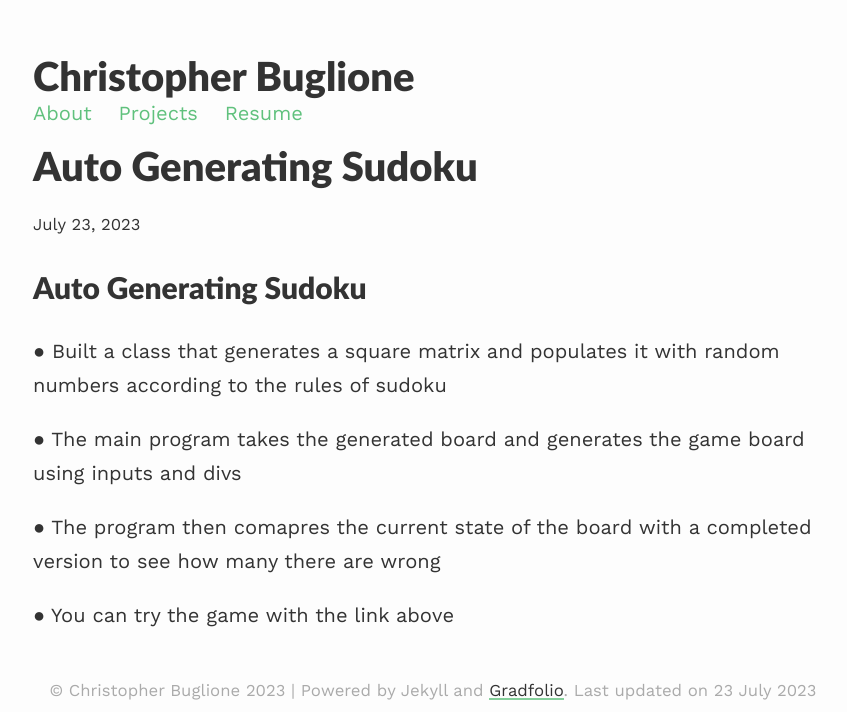
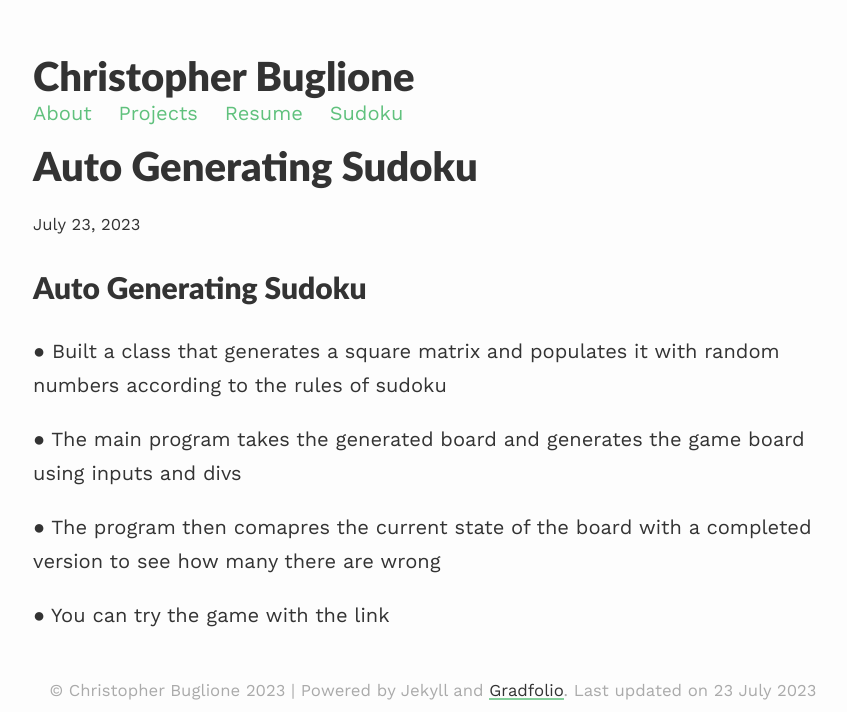
Before and after one commit to chris9084/Website, a Jekyll site: the page built from _projects/3_project.md, in a window 1280 px wide. Shown: the top 712 px of the page, without its empty margins (207-1054 px from the left). Built offline with Jekyll 4.4.1, drawn with Linux system fonts in a browser that asks for light colours; nearby versions of some CDN libraries.

Commit message:
Add web app

```diff
--- /dev/null
+++ b/_includes/navigation2.html
@@ -0,0 +1,6 @@
+<div class="links scroll">
+    <a href="{{site.baseurl}}/">About</a>
+    <a href="{{site.baseurl}}/projects/">Projects</a>
+    <a href="{{site.baseurl}}/Buglione Chris resume.pdf">Resume</a>
+    <a href="{{site.baseurl}}/Sudoku web app/index.html">Sudoku</a>
+</div>
--- /dev/null
+++ b/_layouts/default2.html
@@ -0,0 +1,52 @@
+---
+# layout: compress
+---
+<!DOCTYPE html>
+<html>
+
+    <head>
+        <meta charset="utf-8">
+        <meta content="width=device-width, initial-scale=1" name="viewport">
+        <link rel="stylesheet" href="{{site.baseurl}}/assets/css/main.css">
+
+        <h1 class="post-headline">{{site.title}}</h1>
+        <h3 class="post-description">{{site.description}}</h3>
+
+        {% include navigation2.html %}
+
+        {% seo %}
+
+        {% include favicon.html %}
+
+        {% include mathjax.html %}
+
+        <!-- Load fontawesome here for faster loadtimes: https://stackoverflow.com/a/35880730/9523246 -->
+        <script type="text/javascript"> (function() { var css = document.createElement('link'); css.href = 'https://use.fontawesome.com/releases/v5.11.0/css/all.css'; css.rel = 'stylesheet'; css.type = 'text/css'; document.getElementsByTagName('head')[0].appendChild(css); })(); </script>
+
+    </head>
+
+    <body>
+        <main>
+            <article>
+                {{ content }}
+            </article>
+        </main>
+
+        <footer>
+          <p class="copy">
+            <small> &copy; {{site.title}} {{ site.time | date: '%Y' }}
+                    | Powered by Jekyll and
+                    <a target="_blank" href="https://github.com/jitinnair1/gradfolio/">Gradfolio</a>.
+                    Last updated on {{ site.time | date_to_long_string }}
+            </small>
+          </p>
+
+        {% include social-footer.html %}
+
+        </footer>
+
+        {% include analytics.html %}
+
+    </body>
+
+</html>
--- /dev/null
+++ b/_layouts/post2.html
@@ -0,0 +1,14 @@
+---
+layout: default2
+---
+<h1 class="post-headline">{{page.title}}</h1>
+<p class="meta"><small>{{page.date | date: '%B %d, %Y'}}</small></p>
+
+{{content}}
+
+<!-- Comments only for posts -->
+{% if page.path contains '_posts' %}
+    {% if site.disqus-shortname %}
+        {% include disqus.html %}
+    {% endif %}
+{% endif %}
--- a/_projects/3_project.md
+++ b/_projects/3_project.md
@@ -13,4 +13,4 @@ Auto Generating Sudoku
 
 ● The program then comapres the current state of the board with a completed version to see how many there are wrong
 
-● You can try the game with the link above
+● You can try the game with the link
```
Also changed, not shown: other parts of _projects/3_project.md (+1 -1 lines).
